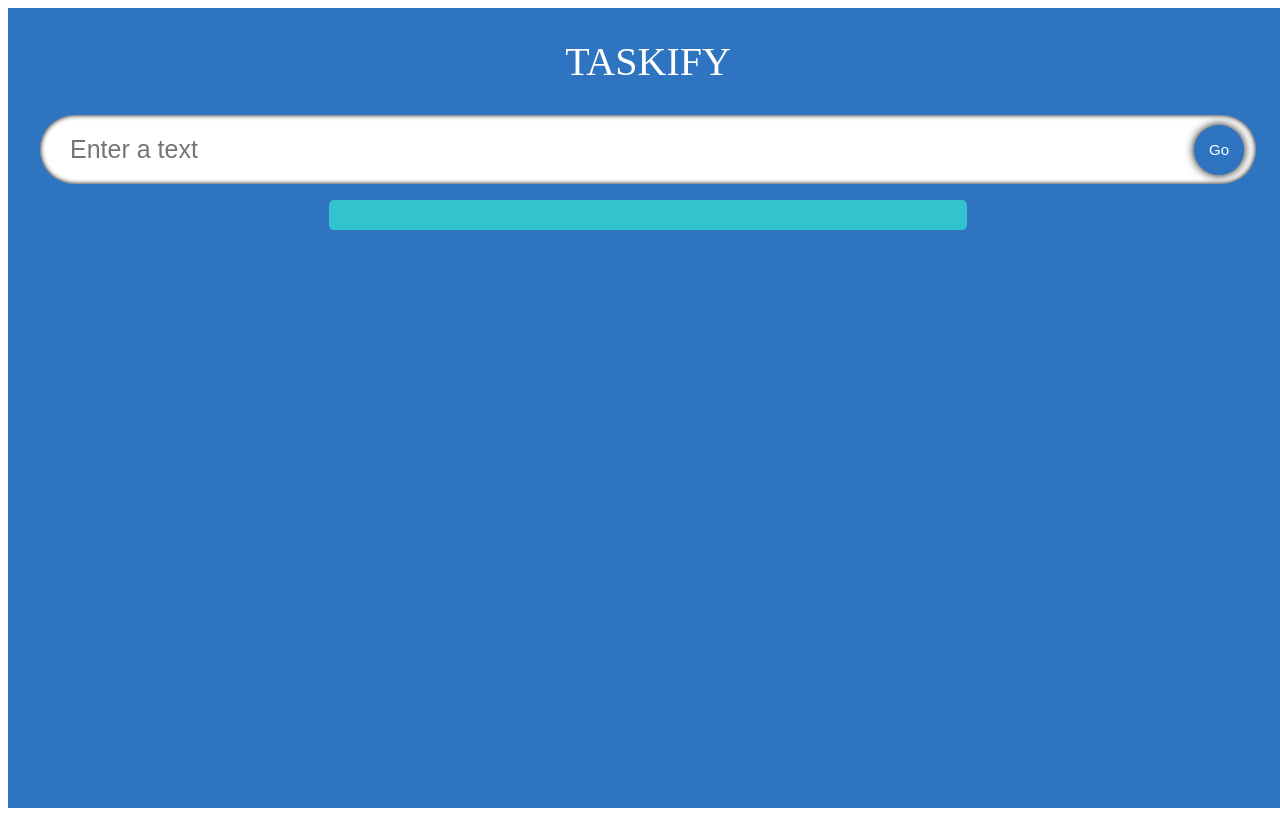
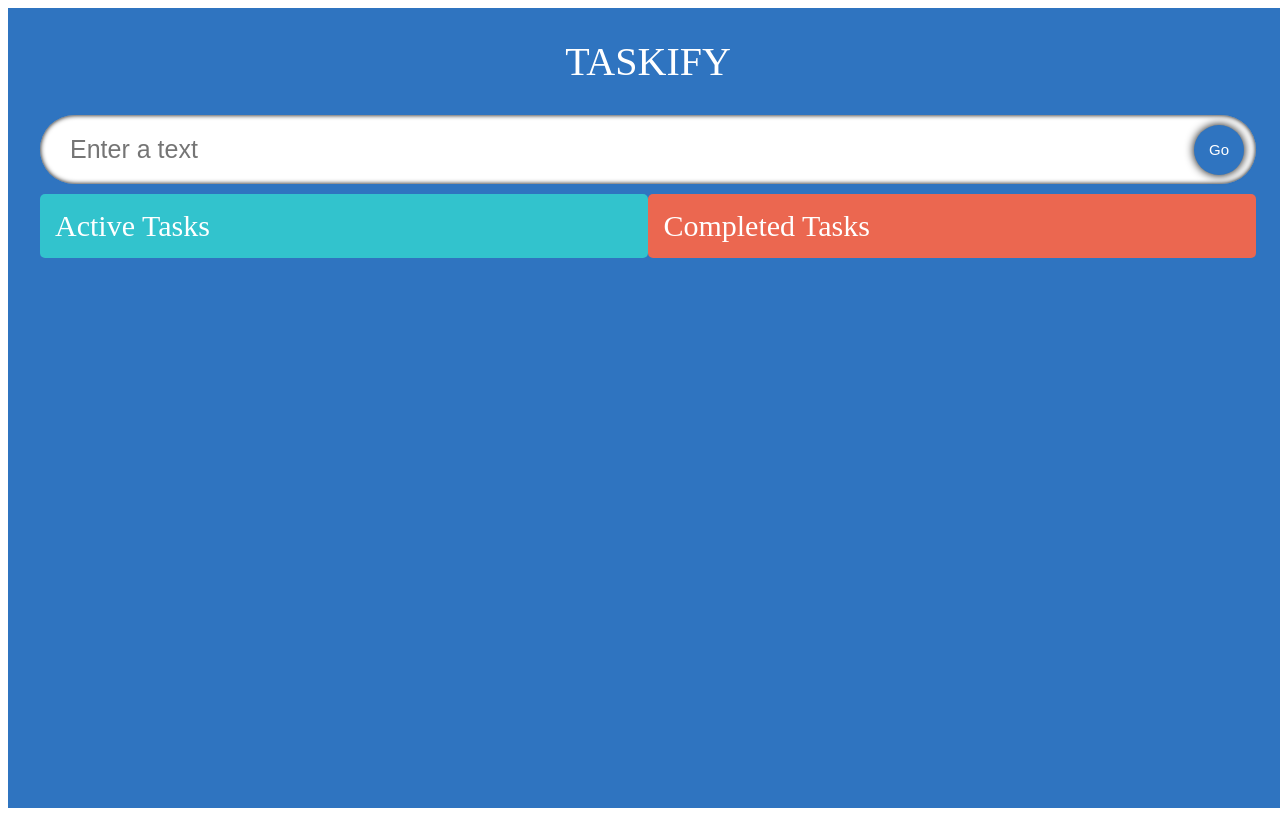
Before and after one commit to farhanahmedhasan/ts-todo, a React (Vite) app: page / in a window 1280 px wide. Built offline with nearby package versions, Linux system fonts and the light colour scheme; a web font is replaced by a local one.

Commit message:
ui/added-drag-to-drop-section

```diff
--- a/src/components/TodoList.tsx
+++ b/src/components/TodoList.tsx
@@ -14,8 +14,16 @@ interface iProps{
 
 export default function TodoList({todos, onComplete, onDelete, onSelect, onEdit, selectedTodoId}: iProps) {
     return(
-        <ul className="todos">
-            {todos.map(todo => <Todo key={todo.id} todo={todo} onComplete={onComplete} onDelete={onDelete} selectedTodoId={selectedTodoId} onSelect={onSelect} onEdit={onEdit}/>)}
-        </ul>
+        <div className="container">
+            <div className="todos">
+                <span className="todos__heading">Active Tasks</span>
+                    {todos.map(todo => <Todo key={todo.id} todo={todo} onComplete={onComplete} onDelete={onDelete} selectedTodoId={selectedTodoId} onSelect={onSelect} onEdit={onEdit}/>)}
+            </div>
+
+            <div className="todos remove">
+                <span className="todos__heading">Completed Tasks</span>
+                    {todos.map(todo => <Todo key={todo.id} todo={todo} onComplete={onComplete} onDelete={onDelete} selectedTodoId={selectedTodoId} onSelect={onSelect} onEdit={onEdit}/>)}
+            </div>
+        </div>
     )
 }
--- a/src/components/styles.css
+++ b/src/components/styles.css
@@ -44,6 +44,13 @@
     box-shadow: 0 0 5px black;
   }
 
+.container{
+    display: flex;
+    justify-content: space-between;
+    align-items: flex-start;
+    margin-top: 10px;
+    width: 95%;
+}
 
 .todos {
     border-radius: 5px;
@@ -54,9 +61,12 @@
     background-color: rgb(50, 195, 205);
 }
 
+.todos.remove{
+    background-color: rgb(235,103,80);
+}
+
 .todos__heading {
     font-size: 30px;
-    /* text-align: center; */
     color: white;
 }
 
@@ -67,6 +77,11 @@
     margin-top: 15px;
     background-image: url("https://img.freepik.com/free-photo/crumpled-yellow-paper-background-close-up_60487-2390.jpg?size=626&ext=jpg");
     transition: 0.2s;
+}
+
+.todos__single:hover{
+    box-shadow: 0 0 5px black;
+    transform: scale(1.03);
 }
 
 .todos__single--text {
```
